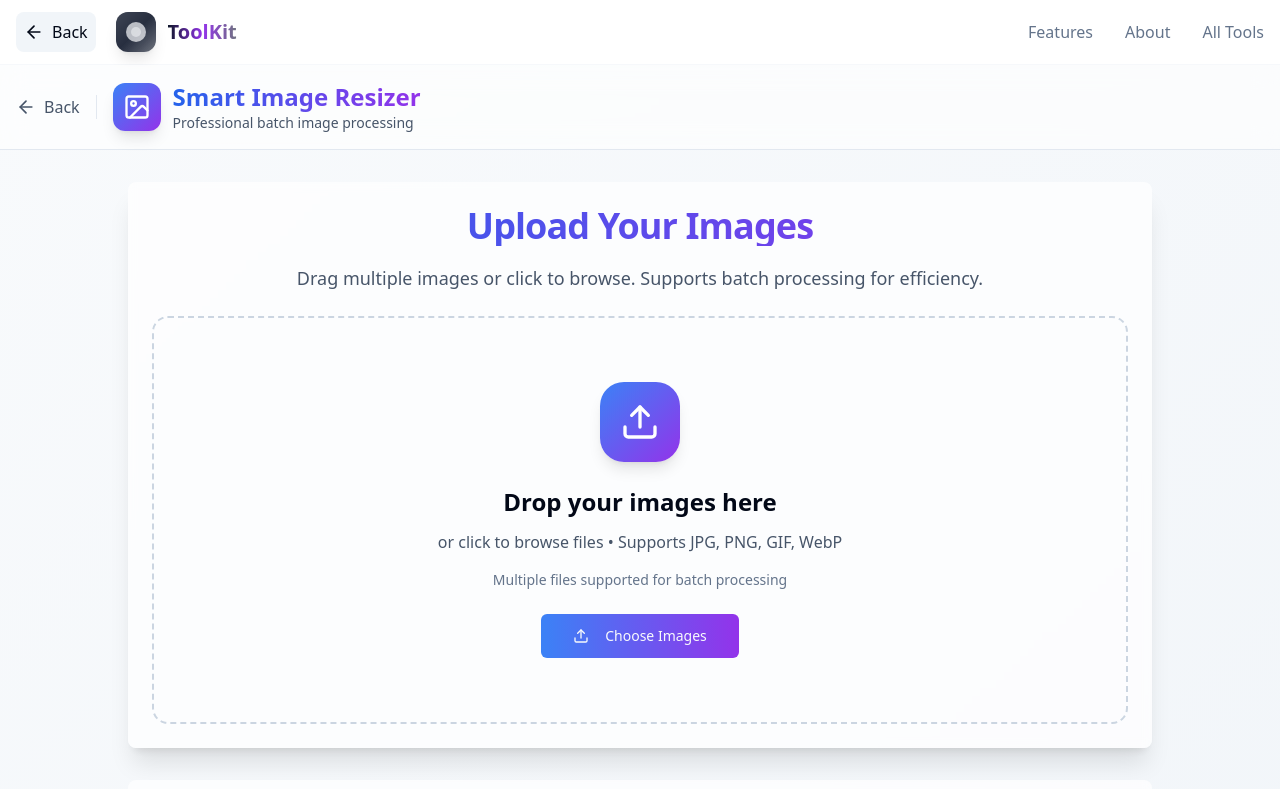
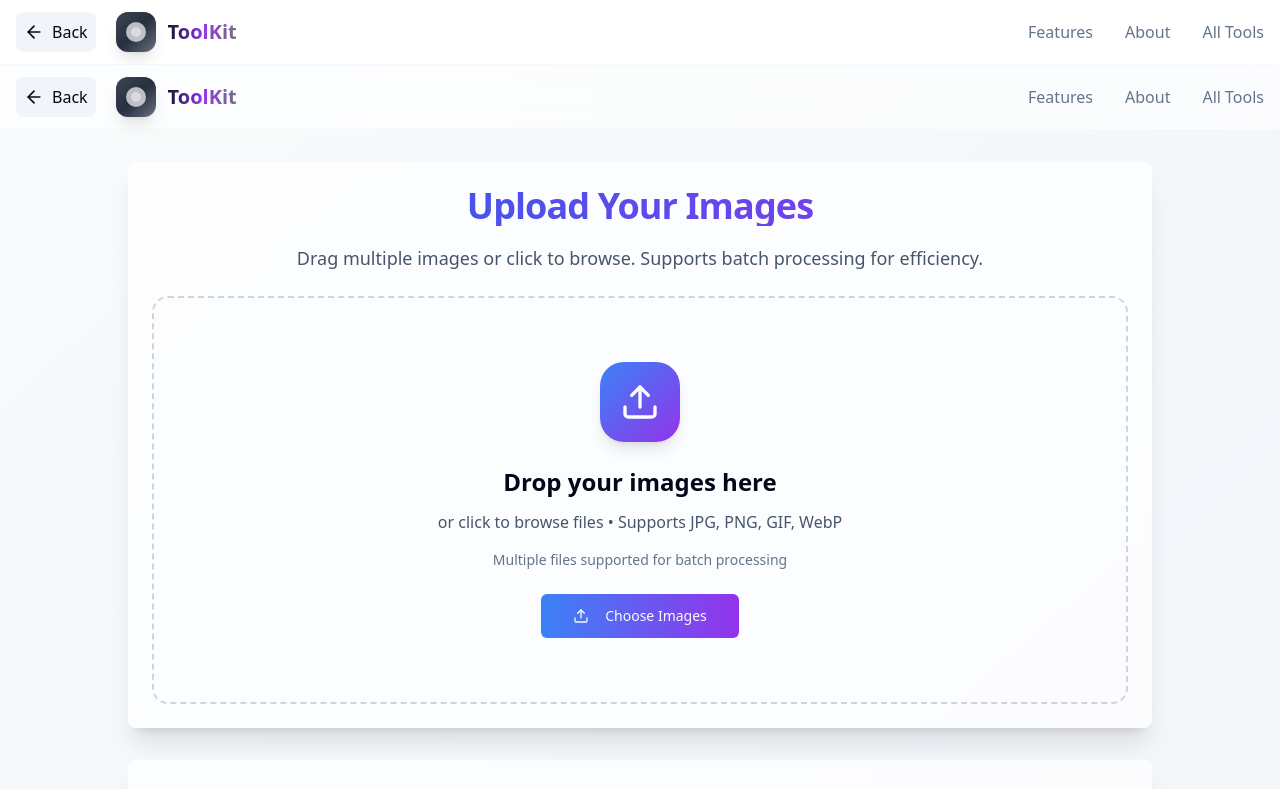
Before and after one commit to mahfuz4223/Ztooly, a React (Vite) app: page /image-resizer in a window 1280 px wide. Shown: the top 789 px of the page. Built offline with nearby package versions, Linux system fonts and the light colour scheme.

Commit message:
Remove image resizer page nav
Removed the navigation bar from the `/image-resizer` page and ensured the global navigation bar is displayed.

```diff
--- a/src/pages/ImageResizer.tsx
+++ b/src/pages/ImageResizer.tsx
@@ -1,4 +1,3 @@
-
 import React, { useState, useRef, useCallback } from 'react';
 import { Card, CardContent, CardDescription, CardHeader, CardTitle } from "@/components/ui/card";
 import { Button } from "@/components/ui/button";
@@ -38,6 +37,7 @@ import {
   Layers
 } from "lucide-react";
 import { Link } from "react-router-dom";
+import SiteNav from "@/components/SiteNav";
 
 interface ImageFile extends File {
   id: string;
@@ -360,43 +360,7 @@ const ImageResizer = () => {
 
   return (
     <div className="min-h-screen bg-gradient-to-br from-slate-50 to-slate-100 dark:from-slate-900 dark:to-slate-800">
-      {/* Header */}
-      <header className="border-b bg-white/80 backdrop-blur-md supports-[backdrop-filter]:bg-white/60 dark:bg-slate-900/80 sticky top-0 z-50">
-        <div className="container mx-auto px-4 py-4">
-          <div className="flex items-center justify-between">
-            <div className="flex items-center space-x-4">
-              <Link to="/" className="flex items-center space-x-2 text-slate-600 hover:text-slate-900 dark:text-slate-400 dark:hover:text-slate-100 transition-colors">
-                <ArrowLeft className="h-5 w-5" />
-                <span className="font-medium">Back</span>
-              </Link>
-              <div className="h-6 w-px bg-slate-200 dark:bg-slate-700" />
-              <div className="flex items-center space-x-3">
-                <div className="w-12 h-12 bg-gradient-to-br from-blue-500 to-purple-600 rounded-xl flex items-center justify-center shadow-lg">
-                  <ImageIcon className="h-7 w-7 text-white" />
-                </div>
-                <div>
-                  <h1 className="text-2xl font-bold bg-gradient-to-r from-blue-600 to-purple-600 bg-clip-text text-transparent">
-                    Smart Image Resizer
-                  </h1>
-                  <p className="text-sm text-slate-600 dark:text-slate-400">Professional batch image processing</p>
-                </div>
-              </div>
-            </div>
-            {imageFiles.length > 0 && (
-              <div className="flex items-center space-x-2">
-                <span className="text-sm text-slate-600 dark:text-slate-400">
-                  {imageFiles.filter(img => img.status === 'completed').length}/{imageFiles.length} processed
-                </span>
-                <Button onClick={reset} variant="outline" size="sm">
-                  <RotateCcw className="h-4 w-4 mr-2" />
-                  Reset
-                </Button>
-              </div>
-            )}
-          </div>
-        </div>
-      </header>
-
+      <SiteNav />
       <div className="container mx-auto px-4 py-8">
         {imageFiles.length === 0 ? (
           <div className="max-w-5xl mx-auto">
```
